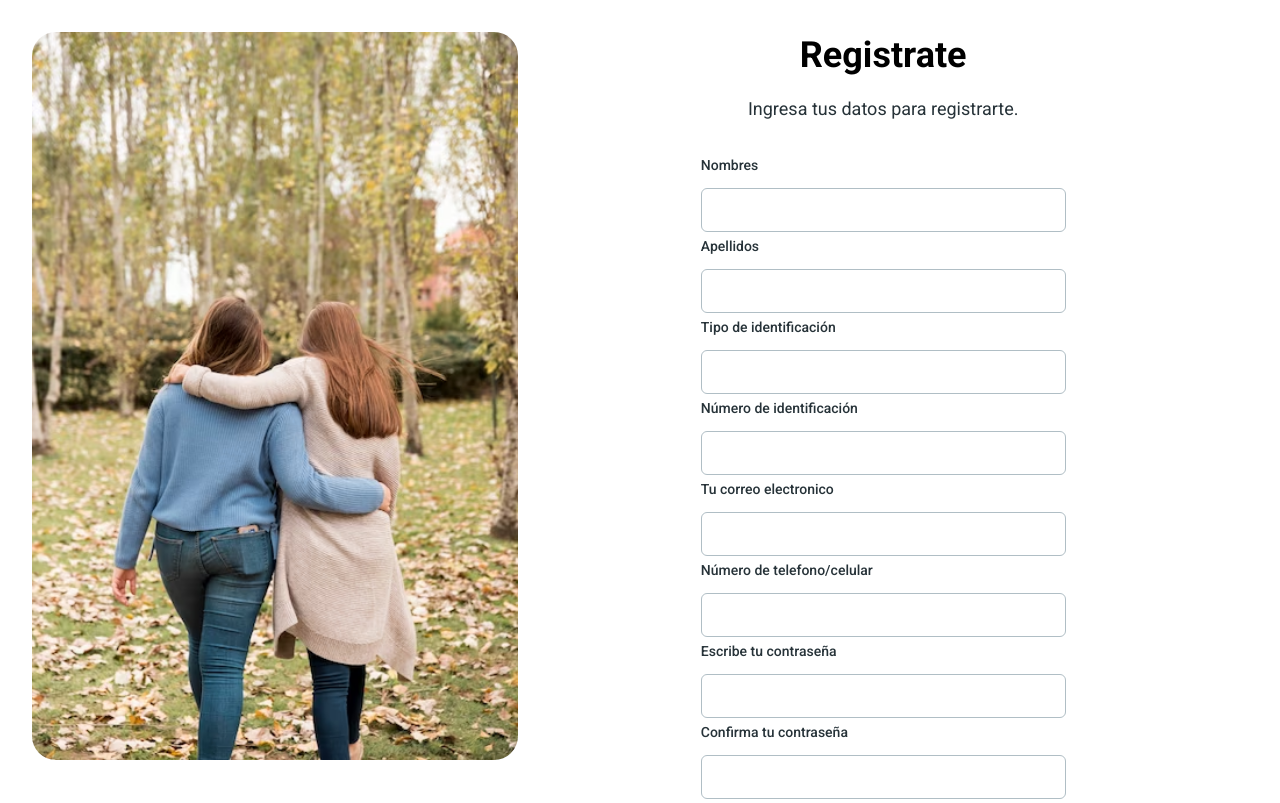
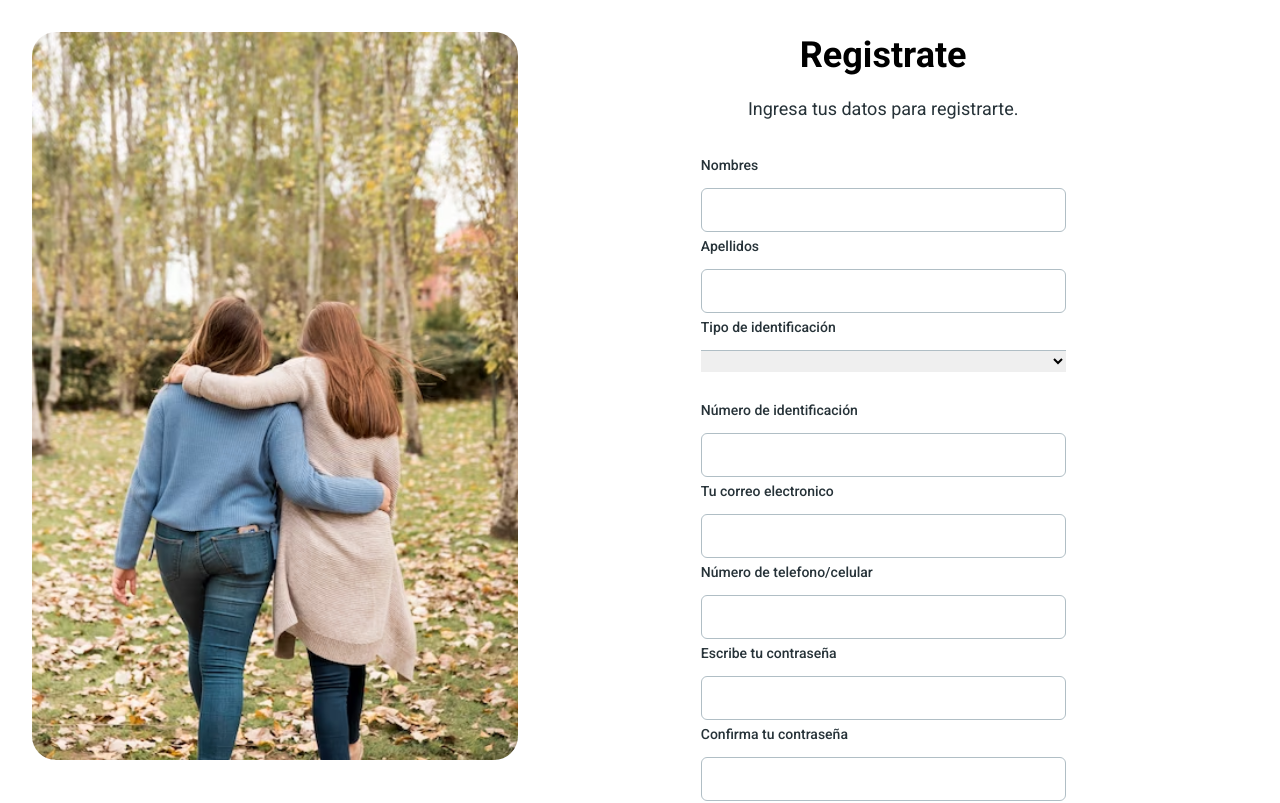
Before and after one commit to NicoleGalindez/Septimo_Trimestre, a React (Vite) app in the folder material-tailwind-kit-react-main/material-tailwind-kit-react-main/: page /sign-up in a window 1280 px wide. Shown: the top 803 px of the page. Built offline with nearby package versions, Linux system fonts and the light colour scheme.

Commit message:
por si acaso

```diff
--- a/material-tailwind-kit-react-main/material-tailwind-kit-react-main/src/pages/sign-up.jsx
+++ b/material-tailwind-kit-react-main/material-tailwind-kit-react-main/src/pages/sign-up.jsx
@@ -4,11 +4,17 @@ import {
   Button,
   Typography,
 } from "@material-tailwind/react";
+import SelectOption from "@material-tailwind/react/components/Select/SelectOption";
 import { Link } from "react-router-dom";
 
 
 
 export function SignUp() {
+
+  const options = [
+    { value: "opcion1", label: "Cedula de Ciudadanía" },
+    { value: "opcion2", label: "Cedula deextrangería" },
+  ];
   return (
     <section className="m-8 flex">
             <div className="w-2/5 h-full hidden lg:block">
@@ -56,16 +62,20 @@ export function SignUp() {
             <Typography variant="small" color="blue-gray" className="-mb-3 font-medium">
               Tipo de identificación
             </Typography>
-            <Input
-              size="lg"
-              placeholder="Selecciona"
-              className=" !border-t-blue-gray-200 focus:!border-t-gray-900"
-              labelProps={{
-                className: "before:content-none after:content-none",
-              }}
-            />
+            <select
+            size="lg"
+            placeholder="Selecciona"
+            className="border-t border-blue-gray-200 focus:border-gray-900"
+            labelProps={{
+              className: "before:content-none after:content-none",
+            }}
+           >
+
+          </select>
+
+
           </div>
-
+<br></br>
 
           <div className="mb-1 flex flex-col gap-6">
             <Typography variant="small" color="blue-gray" className="-mb-3 font-medium">
```
